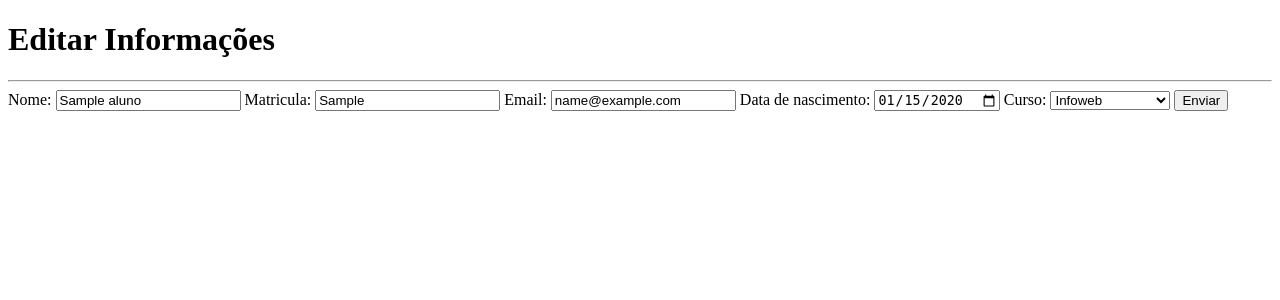
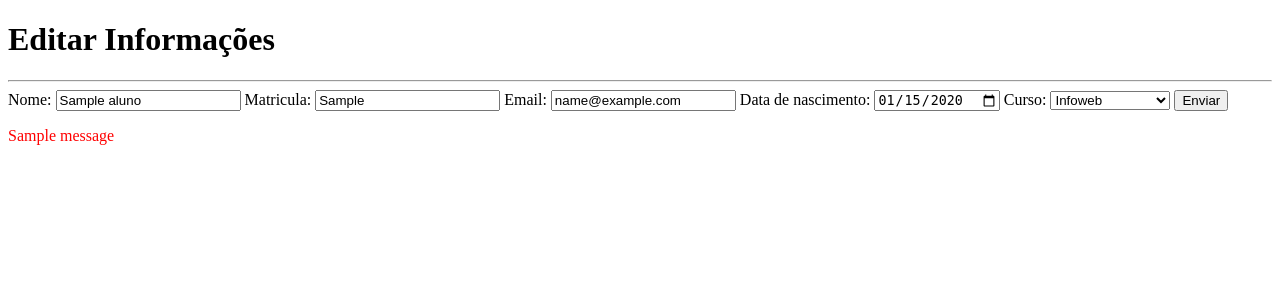
Before and after one commit to Eduardoooo0/Sistema_monitoramento_academico, a Flask app: page /editar_alunos/1 in a window 1280 px wide. Shown: the top 300 px of the page. Run offline with Flask 3, Linux system fonts and the light colour scheme; data comes from the database, SQL or seed files in the repository; tables that the repository leaves empty hold one stand-in row (values such as "Sample post"); one stand-in notice (Sample message) is shown; some libraries are stand-ins or nearby versions.

Commit message:
Update editar_alunos.html

```diff
--- a/templates/editar_alunos.html
+++ b/templates/editar_alunos.html
@@ -8,9 +8,9 @@
 <body>
     <h1>Editar Informações</h1>
     <hr>
+    {% with messages = get_flashed_messages() %}
 
     <form action="{{ url_for('editar_alunos', id=aluno.alu_id) }}" method="post">
-
         <label>Nome:</label>
         <input type="text" name="nome" placeholder="{{aluno.alu_nome}}" value="{{aluno.alu_nome}}">
         <label>Matricula:</label>
@@ -26,9 +26,16 @@
                 <option value="{{curso.cur_id}}">{{curso.cur_nome}}</option>
             {% endfor %}
         </select>
-
         <input type="submit" value="Enviar">
 
+        {% if messages %}
+        {% for message in messages %}
+            <p style="color: red;">{{message}}</p>
+        {% endfor %}
+        {% endif %}
+
     </form>
+    {% endwith %}
+
 </body>
 </html>
```
